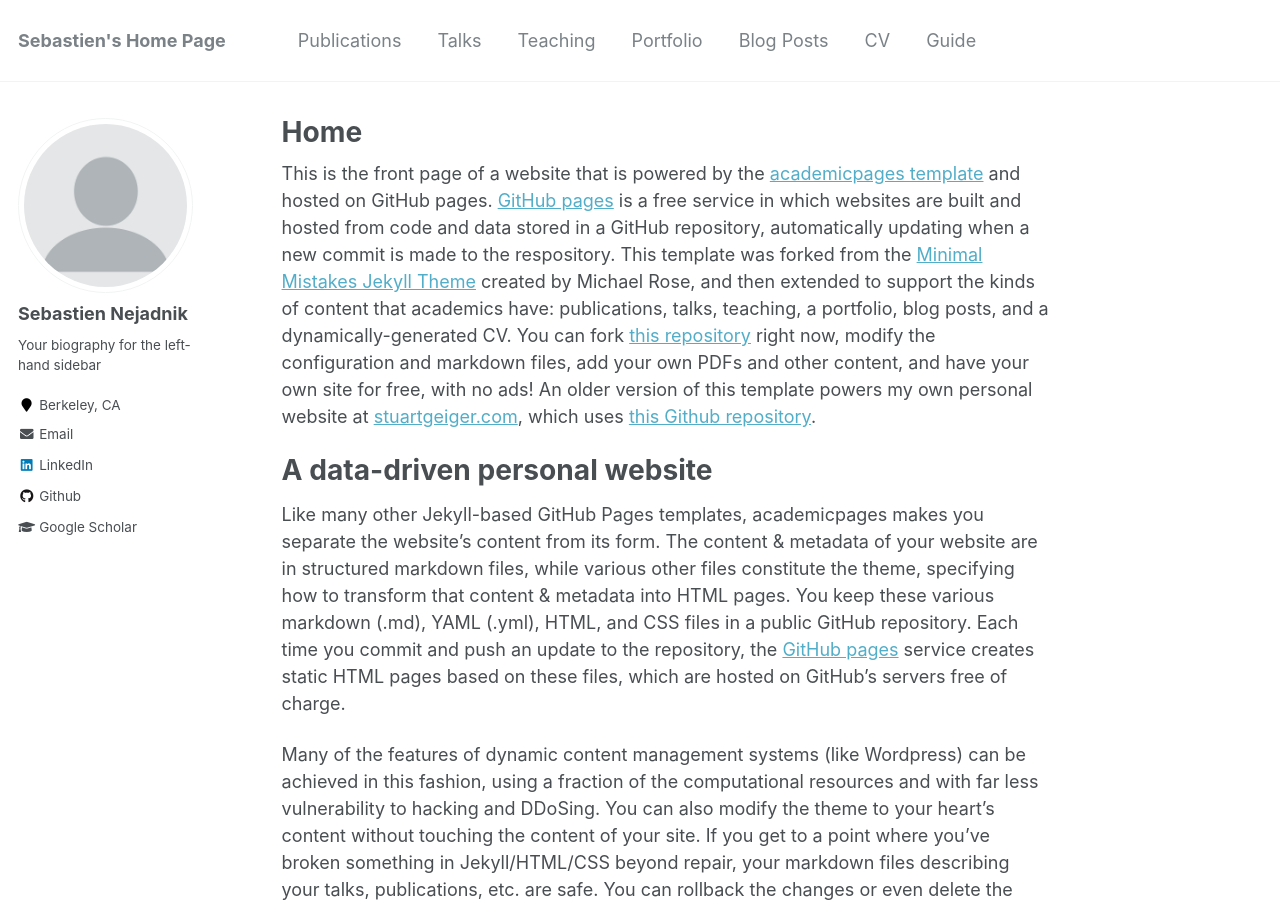
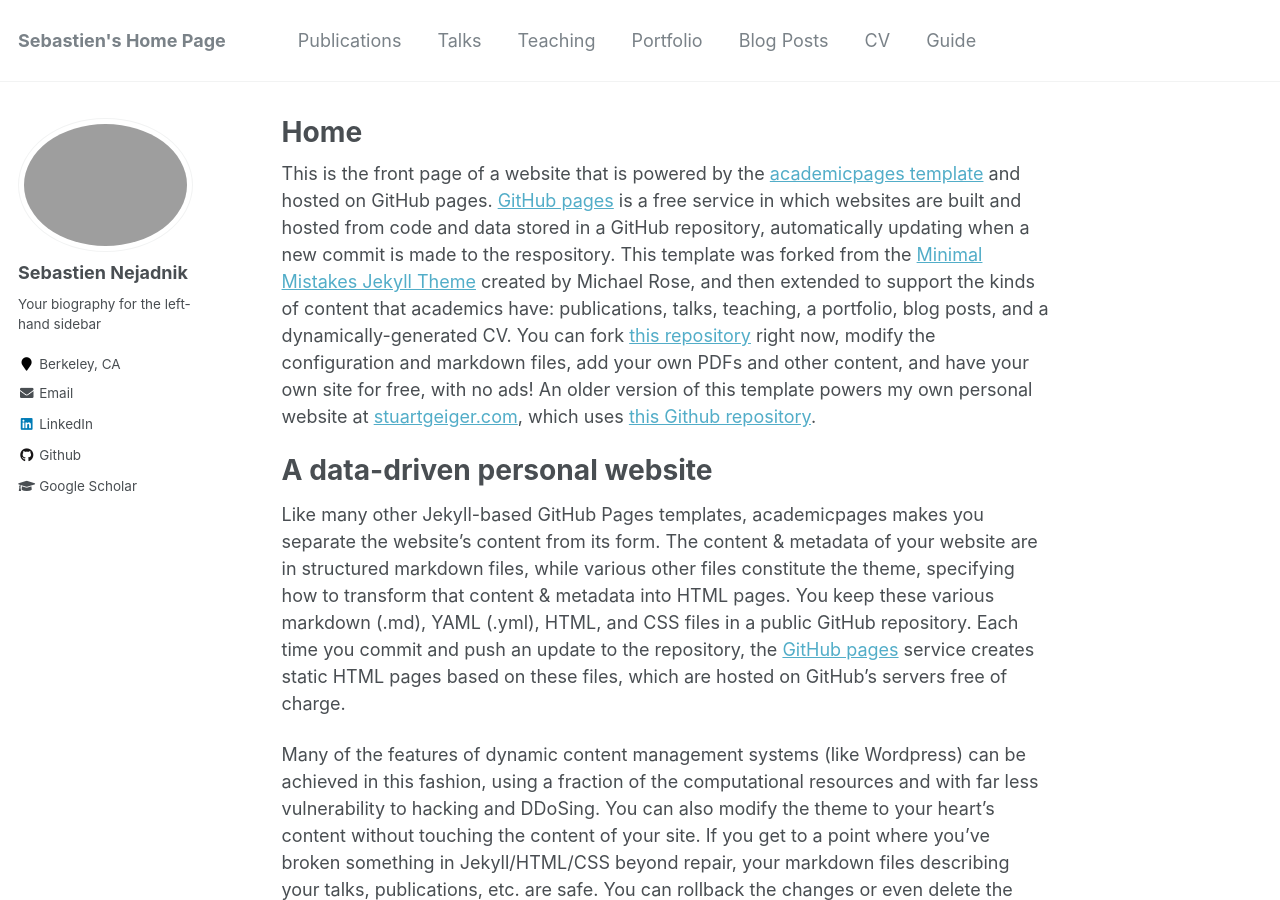
Before and after one commit to snejadnik/snejadnik.github.io, a Jekyll site: the page built from _pages/about.md, in a window 1280 px wide and 900 px high. Built offline with Jekyll 4.4.1, drawn with Linux system fonts in a browser that asks for light colours.

Commit message:
Update _config.yml

```diff
--- a/_config.yml
+++ b/_config.yml
@@ -81,7 +81,7 @@ analytics:
 # Site Author
 author:
   name             : "Sebastien Nejadnik"
-  avatar           : "profile.png"
+  avatar           : "profile_new.png"
   bio              : "Your biography for the left-hand sidebar"
   location         : "Berkeley, CA"
   employer         :
```
